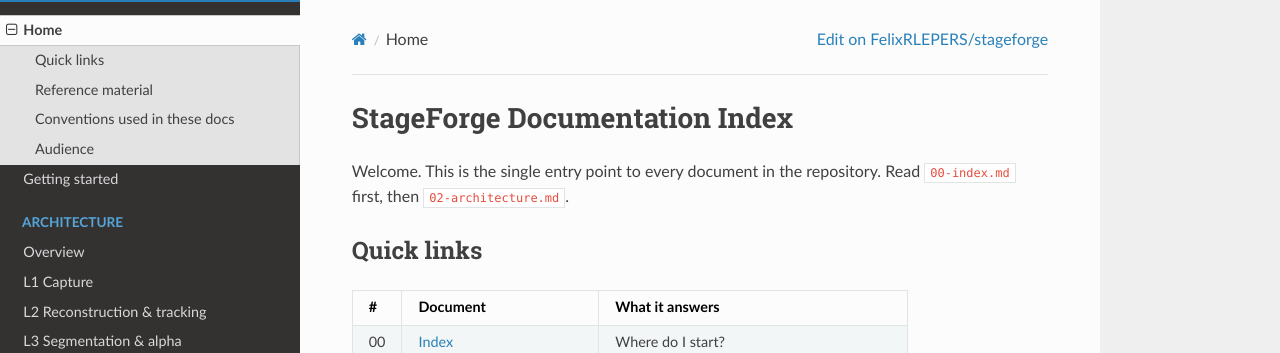
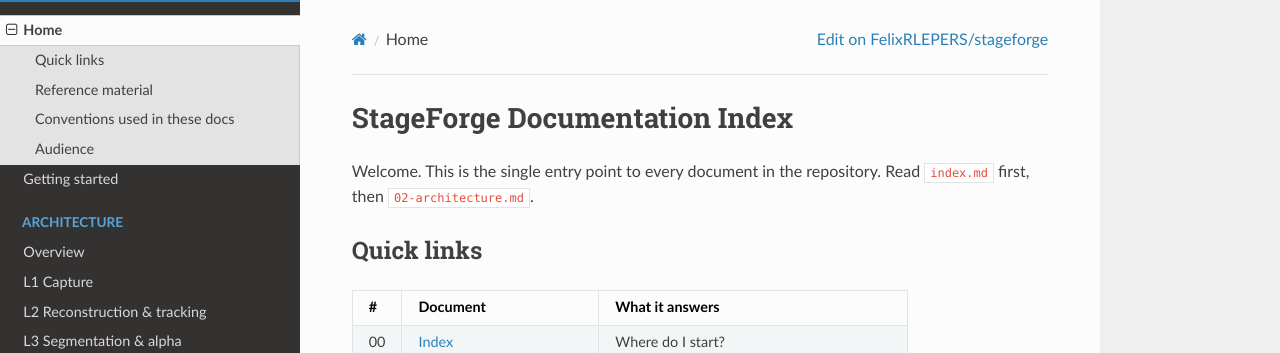
Before and after one commit to FelixRLEPERS/stageforge, an MkDocs documentation site: the page built from docs/index.md, in a window 1280 px wide and 900 px high. Shown: the top 353 px of the window. Built offline with MkDocs 1.6.1, drawn with Linux system fonts in a browser that asks for light colours; nearby versions of some CDN libraries.

Commit message:
docs(site): rename home page to index.md so the Pages root resolves
mkdocs only emits a root index.html from index.md, so with the home page at 00-index.md the deployed Pages root (https://felixrlepers.github.io/stageforge/) served 404 while /00-index/ worked. Renamed the file and updated all 7 references: mkdocs nav, pyproject Documentation URL, README/README.ru docs links, the ADR workflow note and the two self-references. The home canonical is now the bare site_url.

```diff
--- a/docs/00-index.md
+++ b/docs/index.md
@@ -1,13 +1,13 @@
 # StageForge Documentation Index
 
 Welcome. This is the single entry point to every document in the
-repository. Read `00-index.md` first, then `02-architecture.md`.
+repository. Read `index.md` first, then `02-architecture.md`.
 
 ## Quick links
 
 | # | Document | What it answers |
 |---|----------|-----------------|
-| 00 | [Index](00-index.md) | Where do I start? |
+| 00 | [Index](index.md) | Where do I start? |
 | 01 | [Getting started](01-getting-started.md) | How do I run it locally? |
 | 02 | [Architecture](02-architecture.md) | How do the 5 layers fit together? |
 | 03 | [Capture](03-capture.md) | How do SDI/NDI frames enter the pipeline? |
--- a/mkdocs.yml
+++ b/mkdocs.yml
@@ -13,7 +13,7 @@ theme:
   highlightjs: true
 
 nav:
-  - Home: 00-index.md
+  - Home: index.md
   - Getting started: 01-getting-started.md
   - Architecture:
       - Overview: 02-architecture.md
--- a/pyproject.toml
+++ b/pyproject.toml
@@ -71,7 +71,7 @@ reconstruction = [
 
 [project.urls]
 Homepage = "https://github.com/FelixRLEPERS/stageforge"
-Documentation = "https://github.com/FelixRLEPERS/stageforge/blob/main/docs/00-index.md"
+Documentation = "https://github.com/FelixRLEPERS/stageforge/blob/main/docs/index.md"
 Changelog = "https://github.com/FelixRLEPERS/stageforge/blob/main/CHANGELOG.md"
 Issues = "https://github.com/FelixRLEPERS/stageforge/issues"
 
```
Also changed, not shown: README.md (+1 -1 lines), README.ru.md (+1 -1 lines), docs/adr/README.md (+1 -1 lines).
